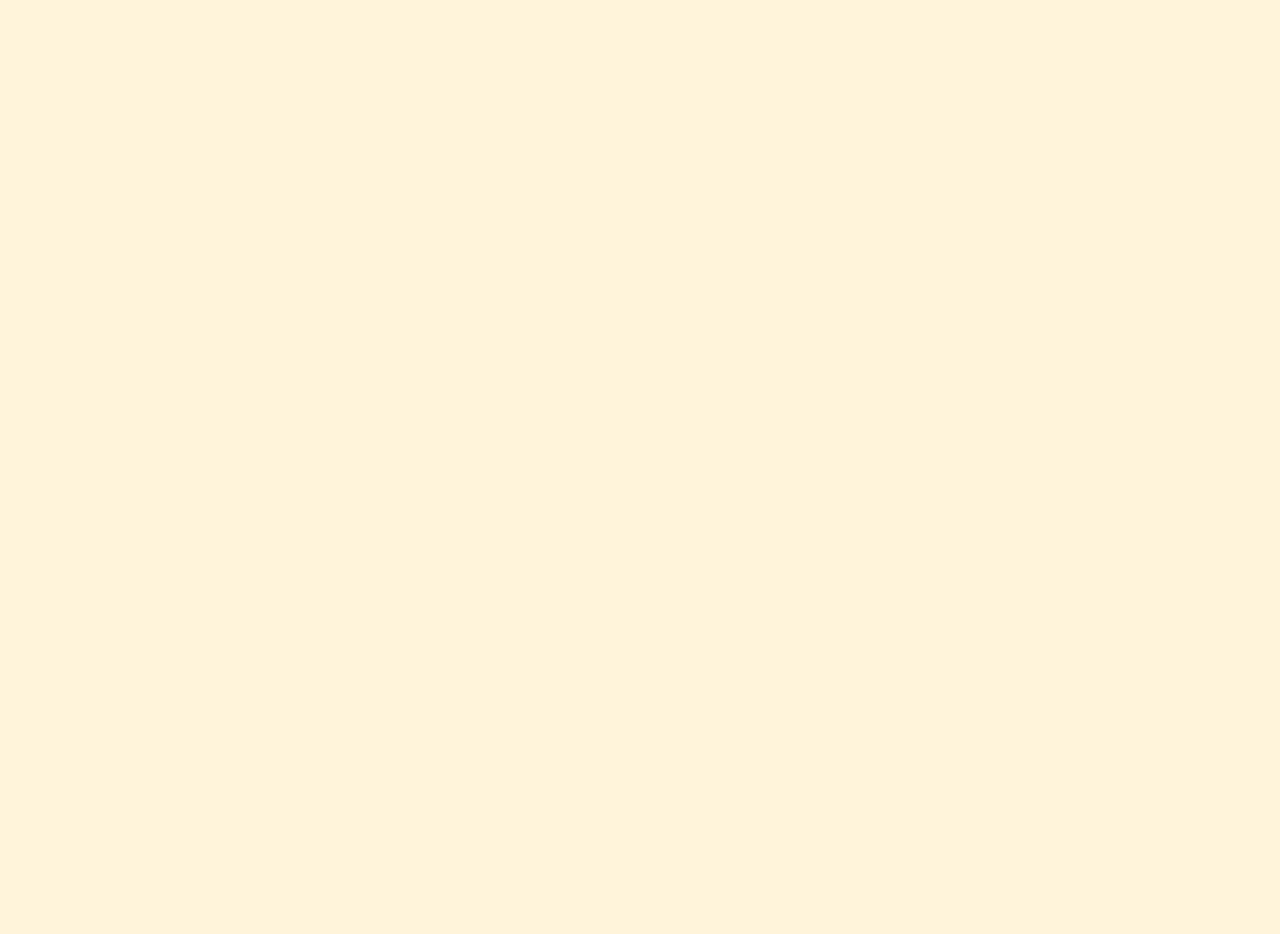
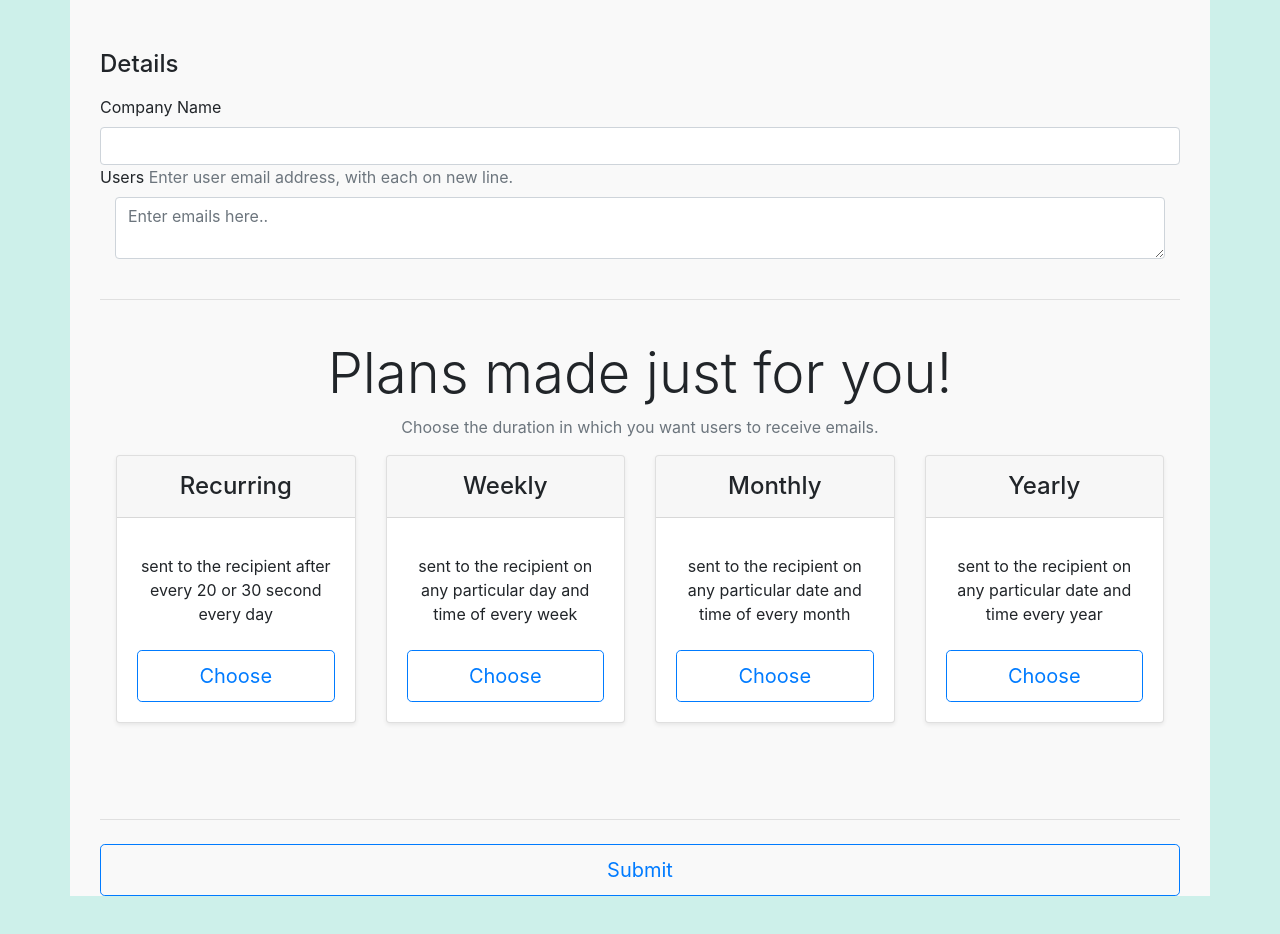
Before and after one commit to anshika0207/Mailer, a React (Create React App) app in the folder frontend/: page /home in a window 1280 px wide. Shown: the part 340-1274 px from the top of the page. Before the commit the page ends 800 px from the top, so only its background shows below. Built offline with nearby package versions, Linux system fonts and the light colour scheme.

Commit message:
Added the home page and removed buttons from navbar

```diff
--- a/frontend/src/App.js
+++ b/frontend/src/App.js
@@ -3,12 +3,14 @@ import Login from './components/Login';
 import Navbar from './components/Navbar';
 import Main from './components/Main';
 import SignUp from './components/SignUp';
+import Home from './components/Home';
 import { Link } from "react-router-dom";
 import {
   BrowserRouter as Router,
   Route,Switch
 } from "react-router-dom";
 
+var userIsRegistered = false;
 
 function App() {
   return (
@@ -16,11 +18,12 @@ function App() {
       {/* <Navbar /> */}
       <Router >
         <Route exact path="/" >
-        <Navbar />
+        <Navbar registeration = {userIsRegistered}/>
         <Main />
         </Route>
         <Route path="/login" component={Login} />
         <Route path="/signup" component={SignUp} />
+        <Route path="/home" component={Home} />
       </Router>
 </div>
 );
--- /dev/null
+++ b/frontend/src/components/Home.css
@@ -0,0 +1,8 @@
+.home{
+    background-color: #CDF0EA;
+    padding-bottom: 100px;
+}
+.container{
+    margin: 50px auto 50px auto;
+    background-color: #F9F9F9;
+}
--- /dev/null
+++ b/frontend/src/components/Home.js
@@ -0,0 +1,112 @@
+import React from "react";
+import Navbar from "./Navbar";
+import './Home.css';
+
+var userIsRegistered=true;
+
+function Home(){
+
+    return(
+<div class="home">
+<Navbar registeration = {userIsRegistered}/>
+<div class = "container">
+    <div class="py-5 text-center home container">
+      <h2>Subscription Form</h2>
+      <p class="lead">Fill in then details below to help us send your clients regular emails!</p>
+    </div>
+
+
+      <div class="col-md-7 col-lg">
+        <h4 class="mb-3">Details</h4>
+        <form class="needs-validation" novalidate>
+          <div class="row g">
+            <div class="col-sm">
+              <label for="firstName" class="form-label">Company Name</label>
+              <input type="text" class="form-control" id="firstName" placeholder="" value="" required/>
+              <div class="invalid-feedback">
+                Valid company name is required.
+              </div>
+            </div>
+
+            <div class="col-12 ">
+              <label for="username" class="form-label">Users <span class="text-muted">Enter user email address, with each on new line.</span>  </label>
+              <div class="input-group">
+              <div class="form-group shadow-textarea col-lg">
+                <textarea class="form-control z-depth-1" id="exampleFormControlTextarea6" placeholder="Enter emails here.."></textarea>
+                </div>
+              </div>
+            </div>
+        </div>
+          <hr class="my-4"/>
+
+        <div class="pricing-header p-3 pb-md-4 mx-auto text-center">
+            <h1 class="display-4 fw-normal">Plans made just for you!</h1>
+            <p class="fs-5 text-muted">Choose the duration in which you want users to receive emails.</p>
+
+    <div class="row row-cols-1 row-cols-md-4 mb-4 text-center">
+            <div class="col">
+                <div class="card mb-4 rounded-3 shadow-sm">
+                <div class="card-header py-3">
+                    <h4 class="my-0 fw-normal">Recurring</h4>
+                </div>
+                <div class="card-body">
+                    <ul class="list-unstyled mt-3 mb-4">
+                    <li>sent to the recipient after every 20 or 30 second every day</li>
+                    </ul>
+                    <button type="button" class="w-100 btn btn-lg btn-outline-primary">Choose</button>
+                </div>
+                </div>
+            </div>
+            <div class="col">
+                <div class="card mb-4 rounded-3 shadow-sm ">
+                <div class="card-header py-3 ">
+                    <h4 class="my-0 fw-normal">Weekly</h4>
+                </div>
+                <div class="card-body">
+                    <ul class="list-unstyled mt-3 mb-4">
+                    <li>sent to the recipient on any particular day and time of every week</li>
+                    </ul>
+                    <button type="button" class="w-100 btn btn-lg btn-outline-primary">Choose</button>
+                </div>
+                </div>
+            </div>
+            <div class="col">
+                <div class="card mb-4 rounded-3 shadow-sm ">
+                <div class="card-header py-3 ">
+                    <h4 class="my-0 fw-normal">Monthly</h4>
+                </div>
+                <div class="card-body">
+                    <ul class="list-unstyled mt-3 mb-4">
+                    <li>sent to the recipient on any particular date and time of every month</li>
+                    </ul>
+                    <button type="button" class="w-100 btn btn-lg btn-outline-primary">Choose</button>
+                </div>
+                </div>
+            </div>
+            <div class="col">
+                <div class="card mb-4 rounded-3 shadow-sm ">
+                <div class="card-header py-3 ">
+                    <h4 class="my-0 fw-normal">Yearly</h4>
+                </div>
+                <div class="card-body">
+                    <ul class="list-unstyled mt-3 mb-4">
+                    <li>sent to the recipient on any particular date and time every year</li>
+                    </ul>
+                    <button type="button" class="w-100 btn btn-lg btn-outline-primary">Choose</button>
+                </div>
+                </div>
+            </div>
+      </div>
+      </div>
+
+          <hr class="my-4"/>
+
+          <button class="w-100 btn btn-outline-primary btn-lg" type="submit">Submit</button>
+        </form>
+      </div>
+      </div>
+    </div>
+    )
+}
+
+export default Home;
--- a/frontend/src/components/Main.css
+++ b/frontend/src/components/Main.css
@@ -5,6 +5,7 @@
     padding: 200px;
     font-family: 'Prata', serif;
     letter-spacing: 2px;
+    background-color: #FFF5DA;
 }
 
 .mainarea img{
@@ -22,6 +23,5 @@
 }
 
 body{
-    background-color: #FFF5DA;
     font-style: 'Benne', serif;
 }
--- a/frontend/src/components/Navbar.css
+++ b/frontend/src/components/Navbar.css
@@ -12,6 +12,10 @@
     border: black;
 }
 
+.navbar{
+    color:whitesmoke;
+}
+
 .navbar h1{
     font-size: 45px;
     font-family: 'Poiret One', cursive;
--- a/frontend/src/components/Navbar.js
+++ b/frontend/src/components/Navbar.js
@@ -10,20 +10,24 @@ import Login from './Login';
 import SignUp from './SignUp';
 import './Navbar.css'
 
-function Navbar() {
+function Navbar(props) {
 
     return (
       <nav class="navbar navbar-expand-lg navbar-light bg-dark">
         <div class="container-fluid">
-          <h1 class="navbar-brand">Mailer</h1>
+          <h1 class="navbar-brand" >Mailer</h1>
           <button class="navbar-toggler" type="button" data-bs-toggle="collapse" data-bs-target="#navbarTogglerDemo02" aria-controls="navbarTogglerDemo02" aria-expanded="false" aria-label="Toggle navigation">
             <span class="navbar-toggler-icon"></span>
           </button>
           <div class="collapse navbar-collapse" id="navbarTogglerDemo02">
+
+          {props.registeration? null :
             <form class="d-flex">
               <button class="btn btn-outline-success" type="submit" ><Link to="/login">Login</Link></button>
               <button class="btn btn-outline-success" type="submit"><Link to="/signup">Sign Up!</Link></button>
             </form>
+          }
+
           </div>
         </div>
       </nav>
```
